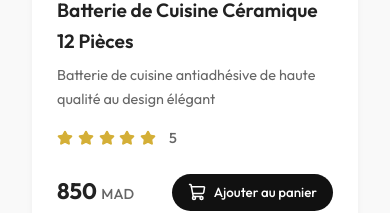
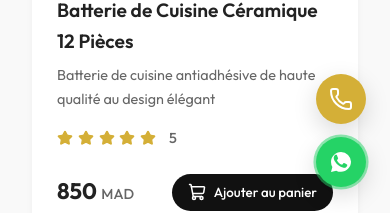
Before and after one commit to hamzaoubaha/takhfidat_lamkanssa, a React (Vite) app: page /#/ in a window 390 px wide. Shown: the part 633-846 px from the top of the page. Built offline with nearby package versions, Linux system fonts and the light colour scheme; no server answers; the database is empty.

Commit message:
feat: add floating WhatsApp and Call buttons with translations and responsive styles

```diff
--- a/src/App.jsx
+++ b/src/App.jsx
@@ -6,6 +6,7 @@ import { Header } from './components/Header';
 import { CategoryFilter } from './components/CategoryFilter';
 import { ProductCard } from './components/ProductCard';
 import { CheckoutModal } from './components/CheckoutModal';
+import { ContactButtons } from './components/ContactButtons';
 import { Admin } from './pages/Admin';
 import { supabase } from './supabaseClient'; // Import Supabase
 import { products as mockProducts } from './data/products'; // Import local mock products
@@ -96,6 +97,7 @@ function Store() {
         </div>
       )}
       <CheckoutModal />
+      <ContactButtons />
 
       <main className="main-content">
         <CategoryFilter
--- /dev/null
+++ b/src/components/ContactButtons.jsx
@@ -0,0 +1,36 @@
+import { Phone } from 'lucide-react';
+import { useLanguage } from '../context/LanguageContext';
+
+export function ContactButtons() {
+  const { t } = useLanguage();
+
+  return (
+    <div className="contact-fab-container">
+      {/* Phone Call Button */}
+      <a
+        href="tel:+212657494705"
+        className="contact-fab-btn phone-btn"
+        aria-label={t('phoneCall')}
+        title={t('phoneCall')}
+      >
+        <Phone size={24} />
+        <span className="tooltip-text">{t('phoneCall')}</span>
+      </a>
+
+      {/* WhatsApp Button */}
+      <a
+        href="https://wa.me/212657494705"
+        target="_blank"
+        rel="noopener noreferrer"
+        className="contact-fab-btn whatsapp-btn"
+        aria-label={t('whatsappContact')}
+        title={t('whatsappContact')}
+      >
+        <svg viewBox="0 0 24 24" width="24" height="24" fill="currentColor">
+          <path d="M12.012 2c-5.506 0-9.989 4.478-9.99 9.984a9.96 9.96 0 0 0 1.333 4.982L2 22l5.233-1.371a9.936 9.936 0 0 0 4.779 1.218h.004c5.505 0 9.989-4.478 9.99-9.986A9.998 9.998 0 0 0 12.012 2zm5.735 14.13c-.315.888-1.54 1.634-2.126 1.717-.577.081-1.314.148-3.923-1.002-3.333-1.47-5.467-5.01-5.633-5.244-.167-.234-1.33-1.87-1.33-3.567 0-1.696.84-2.53 1.139-2.822.298-.292.648-.365.865-.365.216 0 .432.002.618.01.196.008.459-.077.717.575.266.673.91 2.378.988 2.545.08.167.133.363.023.593-.11.23-.166.365-.333.573-.167.208-.349.467-.499.626-.167.177-.341.37-.147.72.193.349.859 1.492 1.84 2.41 1.266 1.185 2.327 1.554 2.659 1.725.333.172.53.148.729-.081.2-.23.856-.995 1.085-1.334.23-.339.46-.282.775-.157.316.126 2.003 1.002 2.345 1.182.343.18.572.27.655.421.083.15.083.87-.232 1.758z"/>
+        </svg>
+        <span className="tooltip-text">{t('whatsappContact')}</span>
+      </a>
+    </div>
+  );
+}
--- a/src/context/LanguageContext.jsx
+++ b/src/context/LanguageContext.jsx
@@ -12,7 +12,9 @@ const translations = {
     appliances: 'أجهزة كهربائية',
     addToCart: 'أضف إلى السلة',
     currency: 'درهم',
-    noProducts: 'لا توجد منتجات مطابقة'
+    noProducts: 'لا توجد منتجات مطابقة',
+    whatsappContact: 'راسلنا على واتساب',
+    phoneCall: 'اتصل بنا الآن'
   },
   fr: {
     title: 'Takhfidat Lamkanssa',
@@ -23,7 +25,9 @@ const translations = {
     appliances: 'Électroménager',
     addToCart: 'Ajouter au panier',
     currency: 'MAD',
-    noProducts: 'Aucun produit trouvé'
+    noProducts: 'Aucun produit trouvé',
+    whatsappContact: 'Contactez-nous sur WhatsApp',
+    phoneCall: 'Appelez-nous'
   }
 };
 
--- a/src/index.css
+++ b/src/index.css
@@ -519,3 +519,132 @@ body {
   background: #fdf6eb !important;
   border-color: var(--primary-hover) !important;
 }
+
+/* Floating Contact Buttons (WhatsApp & Call) */
+.contact-fab-container {
+  position: fixed;
+  bottom: 2rem;
+  right: 2rem;
+  display: flex;
+  flex-direction: column;
+  gap: 1rem;
+  align-items: center;
+  z-index: 999;
+  animation: fabFadeIn 0.6s cubic-bezier(0.16, 1, 0.3, 1) forwards;
+}
+
+.rtl .contact-fab-container {
+  right: auto;
+  left: 2rem;
+}
+
+.contact-fab-btn {
+  width: 60px;
+  height: 60px;
+  border-radius: 50%;
+  display: flex;
+  align-items: center;
+  justify-content: center;
+  color: #ffffff;
+  text-decoration: none;
+  box-shadow: 0 8px 24px rgba(0, 0, 0, 0.15);
+  transition: all 0.3s cubic-bezier(0.25, 0.8, 0.25, 1);
+  position: relative;
+  cursor: pointer;
+}
+
+.whatsapp-btn {
+  background-color: #25D366;
+  animation: whatsappPulse 2s infinite;
+}
+
+.whatsapp-btn:hover {
+  background-color: #20ba5a;
+  transform: translateY(-5px) scale(1.08);
+  box-shadow: 0 12px 30px rgba(37, 211, 102, 0.4);
+}
+
+.phone-btn {
+  background-color: var(--primary-color);
+}
+
+.phone-btn:hover {
+  background-color: var(--primary-hover);
+  transform: translateY(-5px) scale(1.08);
+  box-shadow: 0 12px 30px rgba(212, 175, 55, 0.4);
+}
+
+/* Tooltip text styling */
+.contact-fab-btn .tooltip-text {
+  position: absolute;
+  white-space: nowrap;
+  background-color: #222;
+  color: #fff;
+  padding: 0.5rem 0.8rem;
+  border-radius: 8px;
+  font-size: 0.85rem;
+  font-weight: 500;
+  opacity: 0;
+  visibility: hidden;
+  transition: all 0.3s cubic-bezier(0.16, 1, 0.3, 1);
+  box-shadow: 0 4px 12px rgba(0, 0, 0, 0.15);
+  right: 75px;
+  top: 50%;
+  transform: translateY(-50%) translateX(10px);
+}
+
+.rtl .contact-fab-btn .tooltip-text {
+  right: auto;
+  left: 75px;
+  transform: translateY(-50%) translateX(-10px);
+}
+
+.contact-fab-btn:hover .tooltip-text {
+  opacity: 1;
+  visibility: visible;
+  transform: translateY(-50%) translateX(0);
+}
+
+/* Mobile responsive adjustments */
+@media (max-width: 768px) {
+  .contact-fab-container {
+    bottom: 1.5rem;
+    right: 1.5rem;
+    gap: 0.8rem;
+  }
+  .rtl .contact-fab-container {
+    left: 1.5rem;
+  }
+  .contact-fab-btn {
+    width: 50px;
+    height: 50px;
+  }
+  /* Hide tooltips on mobile to avoid layout overflow */
+  .contact-fab-btn .tooltip-text {
+    display: none;
+  }
+}
+
+/* Animations keyframes */
+@keyframes fabFadeIn {
+  from {
+    opacity: 0;
+    transform: translateY(20px) scale(0.8);
+  }
+  to {
+    opacity: 1;
+    transform: translateY(0) scale(1);
+  }
+}
+
+@keyframes whatsappPulse {
+  0% {
+    box-shadow: 0 0 0 0 rgba(37, 211, 102, 0.6), 0 8px 24px rgba(0, 0, 0, 0.15);
+  }
+  70% {
+    box-shadow: 0 0 0 15px rgba(37, 211, 102, 0), 0 8px 24px rgba(0, 0, 0, 0.15);
+  }
+  100% {
+    box-shadow: 0 0 0 0 rgba(37, 211, 102, 0), 0 8px 24px rgba(0, 0, 0, 0.15);
+  }
+}
```
